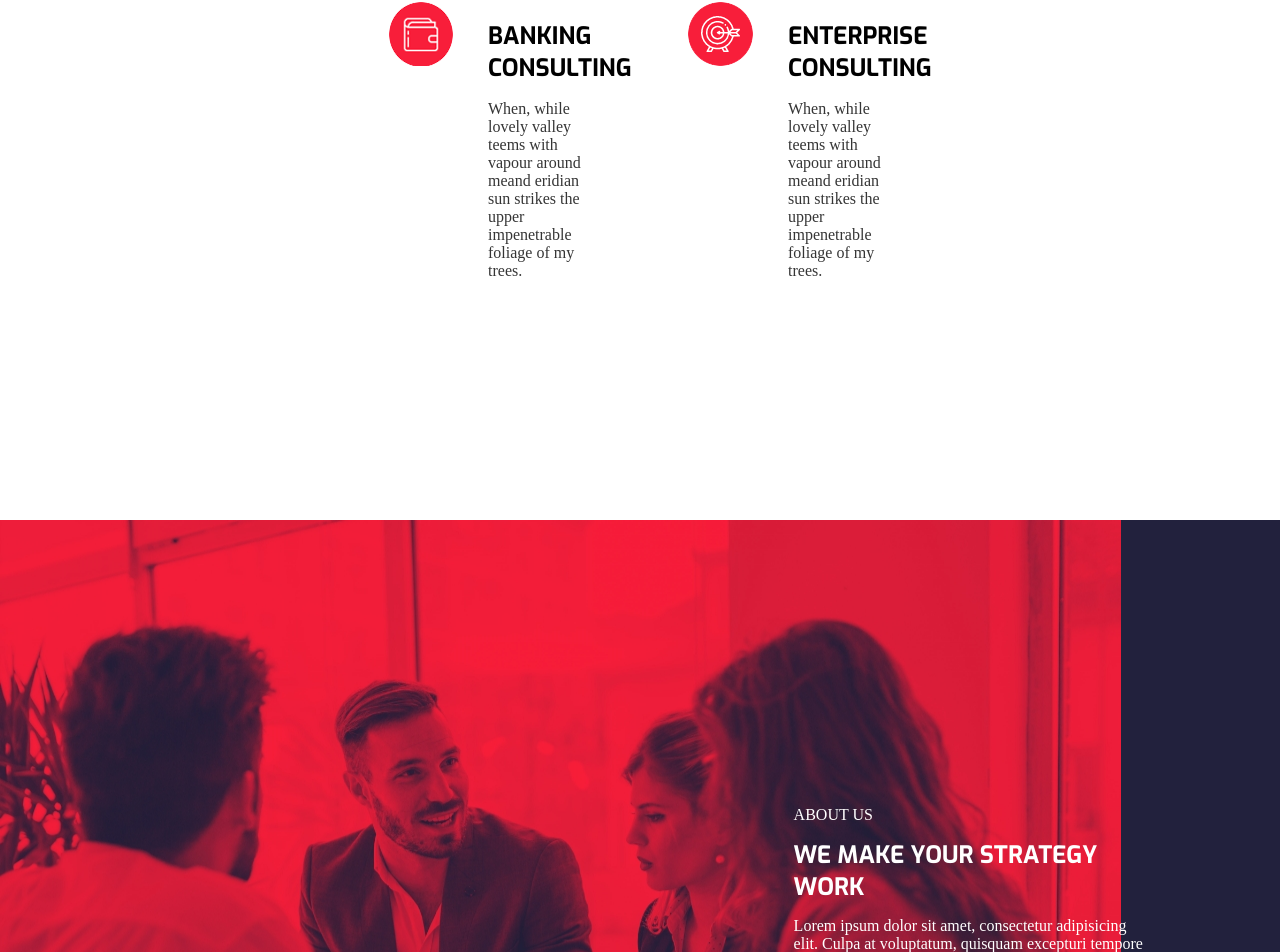
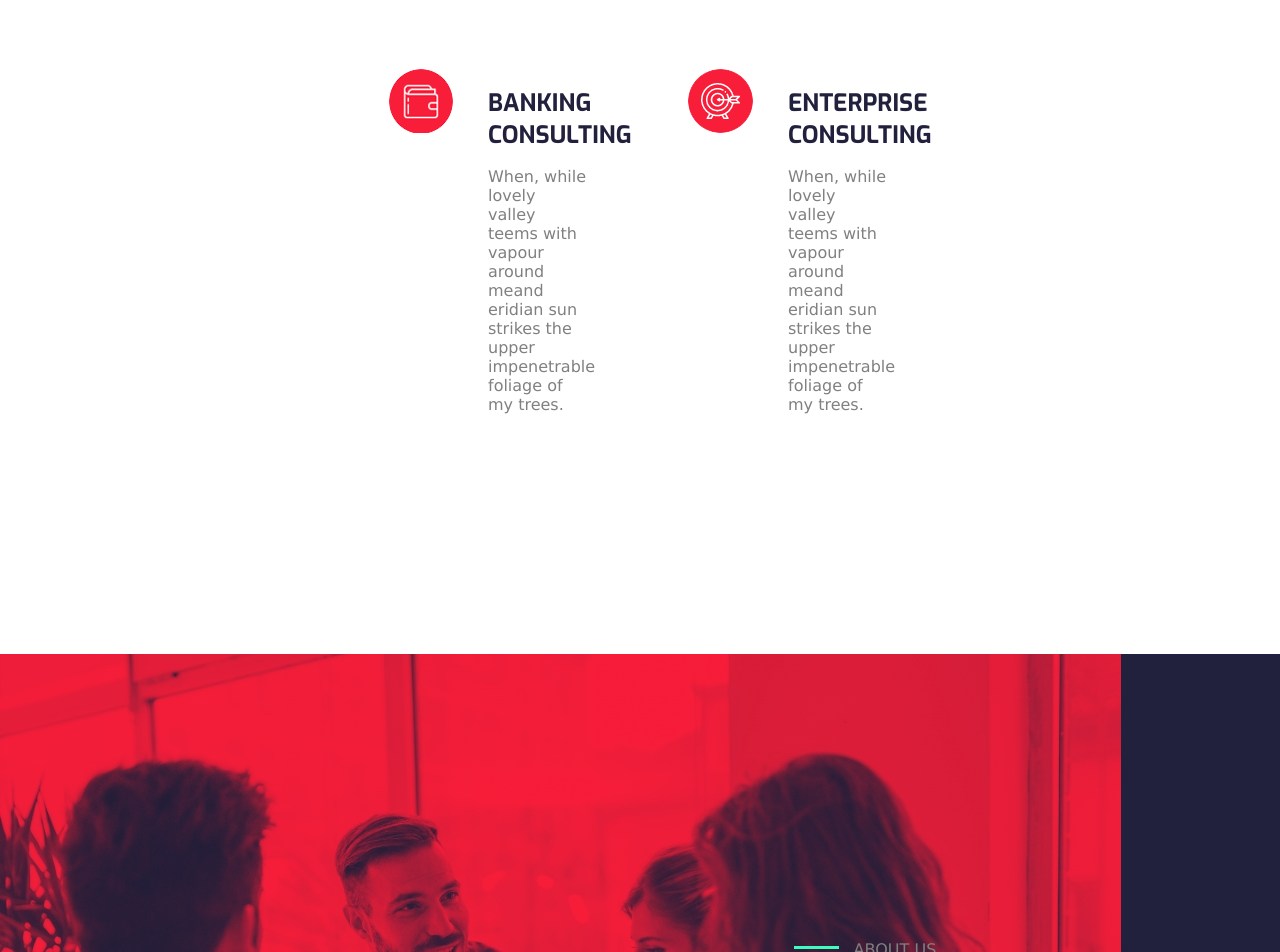
Before and after one commit to andreadldev/proj-html-vuejs, a Vue app: page / in a window 1280 px wide. Shown: the part 1434-2386 px from the top of the page. Built offline with nearby package versions, Linux system fonts and the light colour scheme.

Commit message:
detagli metà sottosezioni

```diff
--- a/src/components/Main.vue
+++ b/src/components/Main.vue
@@ -45,5 +45,23 @@ export default {
     </main>
 </template>
 
-<style lang="scss" scoped>
+<style lang="scss">
+main {
+    span {
+    display: inline-block;
+    position: relative;
+    left: 60px;
+}
+
+span:before {
+    content: '';
+    display: block;
+    position: absolute;
+    top: 6px;
+    left: -60px;
+    width: 45px;
+    height: 3px;
+    background-color: var(--green);
+}
+}
 </style>
--- a/src/components/main-section-1.vue
+++ b/src/components/main-section-1.vue
@@ -30,12 +30,12 @@ export default {
 </script>
 
 <template>
-    <section>
+    <section id="consultants">
         <div class="container">
             <h3>OUR CONSULTANTS CAN HELP YOU</h3>
                 <div class="row">
                     <div class="col" v-for="col in this.list">
-                        <h2>{{col.title}}</h2>
+                        <h4>{{col.title}}</h4>
                         <p>{{col.description}}</p>
                         <img :src=col.icon alt="...">
                     </div>
@@ -58,7 +58,7 @@ section {
 
 }
 
-h2, h3 {
+h3, h4 {
     padding-bottom: 1rem;
     position: relative;
 }
@@ -85,9 +85,6 @@ h3:after {
     width: 50%;
     padding: 5rem 6.25rem;
     position: relative;
-    p {
-        color: #353535;
-    }
     img {
         position: absolute;
         top: 62px;
--- a/src/components/main-section-2.vue
+++ b/src/components/main-section-2.vue
@@ -1,11 +1,11 @@
 <template>
-    <section>
+    <section id="about-us">
         <div class="container">
             <div class="block">
                 <span>ABOUT US</span>
                 <h2>WE MAKE YOUR STRATEGY WORK</h2>
                 <p>
-                    Lorem ipsum dolor sit amet, consectetur adipisicing elit. Culpa at voluptatum, quisquam excepturi tempore vero magnam iste similique dignissimos deserunt, eveniet exercitationem temporibus totam iusto? Earum officiis sapiente explicabo recusandae.
+                    When, while lovely valley teems with vapour around meand eridian sun strikes the upper impenetrable foliage of my trees, and but a thousand unknown plants are noticed when i hear the buzz of the little world among the stalks, and grow familiar indescribable forms of the insects and flies, then i feel the presence of the Almighty.
                 </p>
             </div>
         </div>
--- a/src/components/main-section-3.vue
+++ b/src/components/main-section-3.vue
@@ -1,12 +1,12 @@
 <template>
-    <section>
+    <section id="mid-green">
         <div class="container">
             <div class="col">
                 <h3>WE HELP TO DELIVER THE BUSINESS CASE</h3>
             </div>
             <div class="col">
                 <p>
-                    Lorem, ipsum dolor sit amet consectetur adipisicing elit. Sit, eum. Ab, omnis dolore. Possimus, repellendus doloremque consequuntur neque dignissimos, assumenda vitae, quaerat quidem fugit sit maiores inventore illo nostrum repudiandae.
+                    When, while lovely valley teems with vapour around meand eridian sun strikes the upper impenetrable foliage of my trees, and but a thousand unknown
                 </p>
             </div>
             <button class="btn">GET STARTED</button>
@@ -31,6 +31,12 @@ section {
 
 .col {
     width: 50%;
+    h3 {
+        width: 50%;
+    }
+    h3, p {
+        margin-left: 120px;
+    }
 }
 
 .btn {
--- a/src/components/main-section-5.vue
+++ b/src/components/main-section-5.vue
@@ -1,25 +1,17 @@
 <template>
-    <section>
+    <section id="testimonial">
         <div class="container">
-            <div id="testimonial">
+            <div id="testimonial-title">
                 <span>TESTIMONIAL</span>
             </div>
             <div id="title">
                 <h3>WHAT'S THE CUSTOMER SAY ABOUT OUR WORK</h3>
             </div>
             <div class="row">
-                <div class="card">
-                    <p>Lorem ipsum, dolor sit amet consectetur adipisicing elit. Possimus quisquam culpa animi minima, voluptates sit rerum similique facilis vel explicabo provident quibusdam esse in nam tempora ad placeat exercitationem totam.</p>
-                    <h4>Vera Duncan</h4>
-                    <span>Amazon Inc.</span>
-                </div>
-                <div class="card">
-                    <p>Lorem ipsum, dolor sit amet consectetur adipisicing elit. Possimus quisquam culpa animi minima, voluptates sit rerum similique facilis vel explicabo provident quibusdam esse in nam tempora ad placeat exercitationem totam.</p>
-                    <h4>Vera Duncan</h4>
-                    <span>Amazon Inc.</span>
-                </div>
-                <div class="card">
-                    <p>Lorem ipsum, dolor sit amet consectetur adipisicing elit. Possimus quisquam culpa animi minima, voluptates sit rerum similique facilis vel explicabo provident quibusdam esse in nam tempora ad placeat exercitationem totam.</p>
+                <div class="card" v-for="card in 3">
+                    <p>
+                        When, while lovely valley teems with vapour around meand eridian sun strikes the upper impenetrable foliage of my trees, and but a thousand unknown plants are noticed when i hear the buzz of the little
+                    </p>
                     <h4>Vera Duncan</h4>
                     <span>Amazon Inc.</span>
                 </div>
@@ -35,9 +27,16 @@ section {
     align-items: center;
 }
 
-#testimonial {
-    display: flex;
-    justify-content: center;
+#testimonial-title {
+    text-align: center;
+    span {
+        width: 100%;
+        left: 0;
+    }
+    span:before {
+        position: absolute;
+        left: calc(100% - 45px);
+    }
 }
 
 #title {
@@ -52,7 +51,7 @@ h3 {
 }
 
 h4 {
-    margin-top: 1.25rem;
+    margin-top: 3.125rem;
 }
 
 .row {
@@ -64,7 +63,11 @@ h4 {
 
 .card {
     width: calc(100% / 3 - 15px);
-    margin-top: 1.25rem;
-    margin-bottom: 1.875rem;
+    margin-top: 2.5rem;
+    margin-bottom: 3.125rem;
+    padding: 0 2.5rem;
+    span {
+    margin-bottom: 1.25rem;
+}
 }
 </style>
--- a/src/css/typography.scss
+++ b/src/css/typography.scss
@@ -1,6 +1,9 @@
 @import url('https://fonts.googleapis.com/css2?family=Exo:wght@400;500;600;700&display=swap');
 @import url('https://fonts.googleapis.com/css2?family=Ubuntu+Mono:wght@400;700&display=swap');
 
+* {
+    font-family: Verdana, Geneva, Tahoma, sans-serif;
+}
 ol, ul, li {
     list-style: none;
 }
@@ -13,8 +16,16 @@ h1 {
     font-size: 6rem;
 }
 
+h2 {
+    font-size: 3rem;
+}
+
 h3 {
     font-size: 2rem;
+}
+
+h4 {
+    font-size: 1.5rem;
 }
 
 button, header span {
@@ -23,7 +34,6 @@ button, header span {
 }
 
 header {
-    font-family: Verdana, Geneva, Tahoma, sans-serif;
     color: white;
     h1 {
         line-height: 1;
@@ -34,4 +44,49 @@ header {
     button {
         font-size: 1rem;
     }
+    span {
+        color: gray;
+    }
 }
+
+main section {
+    color: var(--background);
+
+    span {
+        color: gray;
+    }
+}
+
+#consultants {
+    p {
+        color: gray;
+    }
+}
+
+#about-us {
+    p {
+        color: gray;
+        line-height: 1.3;
+    }
+}
+
+#mid-green {
+    p {
+        color: var(--darkgrey);
+    }
+    button {
+        color: white;
+    }
+}
+
+#testimonial {
+    .card span {
+        left: 0;
+    }
+    .card span:before {
+        display: none;
+    }
+    p {
+        color: var(--darkgrey);
+    }
+}
--- a/src/css/variables.scss
+++ b/src/css/variables.scss
@@ -2,6 +2,8 @@
     --background: #22213d;
     --green: #39febe;
     --red: #f71e3a;
+    --grey: #c0c0c0;
+    --darkgrey: #353535;
 }
 
 .list-inline {
```
